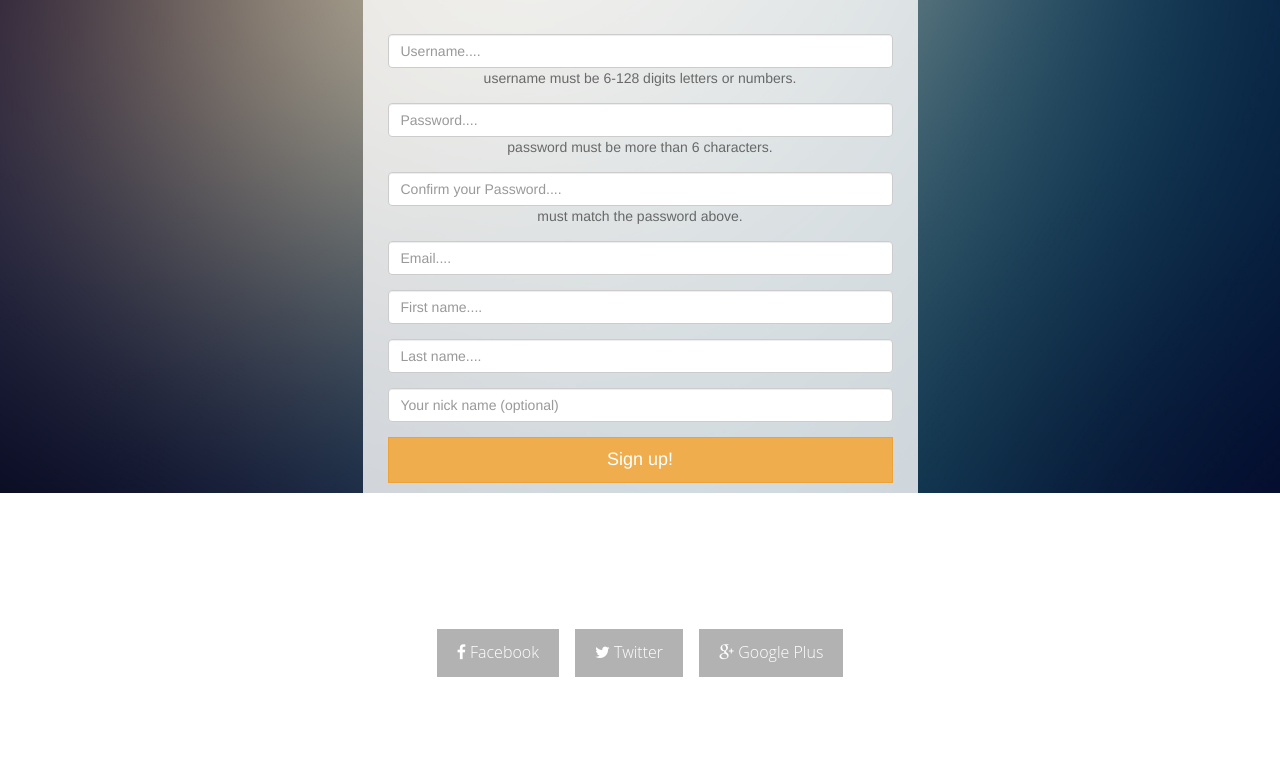
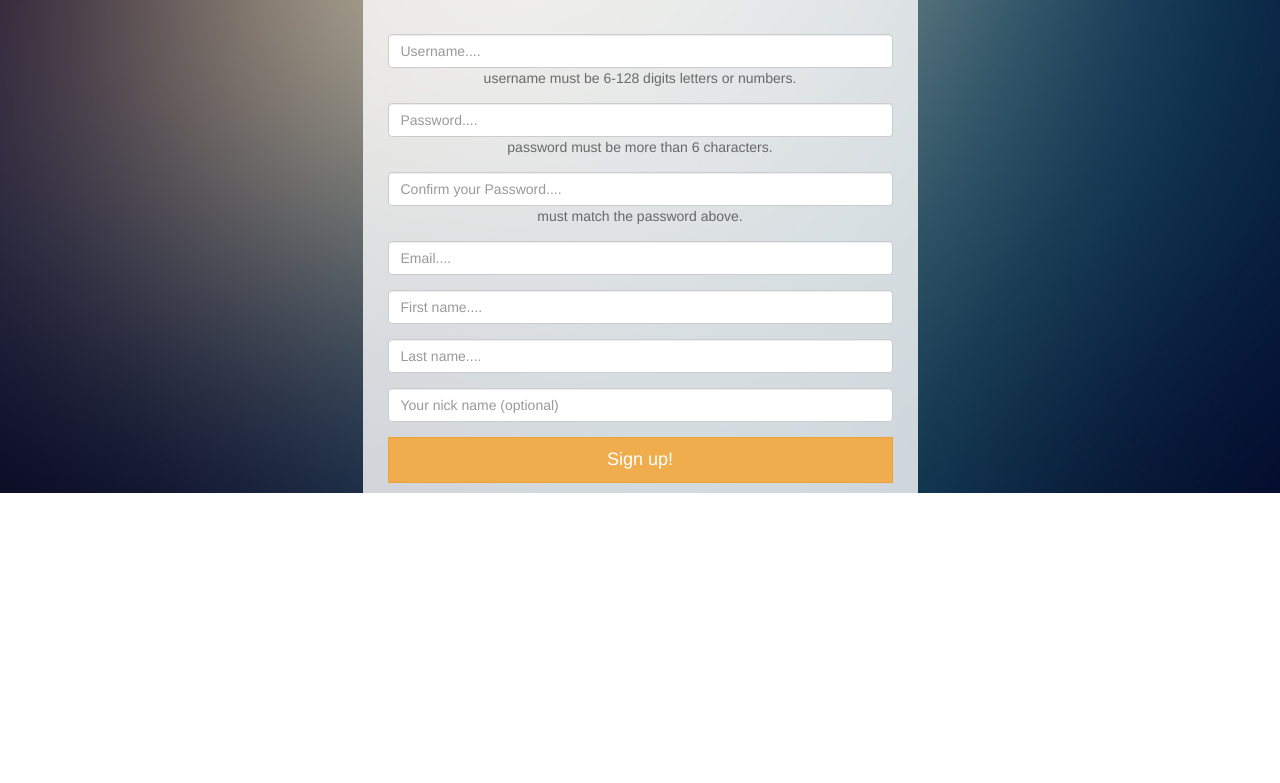
Before and after one commit to david-grey/BESTAT, a Django app: page /bestat/signup in a window 1280 px wide. Shown: the part 307-1090 px from the top of the page. After the commit the page ends 800 px from the top, so only its background shows below. Run offline with Django 3.2, Linux system fonts and the light colour scheme; parts of the project's set-up code (start-up, migrations or seed data) failed here and were passed over; some libraries are stand-ins or nearby versions.

Commit message:
liuzq:refactor

```diff
--- a/src/bestat/templates/homepage.html
+++ b/src/bestat/templates/homepage.html
@@ -13,7 +13,7 @@
 
                 <div class="sec-title text-center wow animated fadeInDown">
                     <h2>Choose City</h2>
-                    <h4>When you are travelling or moving to a new city, the first question must be "where should I stay?" <br> The answer is at BestAt, we use big data to find the best neighborhood for you. <br> Find the best match by one click!</h4>
+                    <h4 style="font-size: 20px">We use big data to find the best neighborhood for you to live. <br><br> Find the best match by one click!</h4>
                 </div>
 
                 <div class="col-md-3 col-sm-6 col-xs-12 text-center wow animated zoomIn">
--- a/src/bestat/templates/signup.html
+++ b/src/bestat/templates/signup.html
@@ -55,22 +55,6 @@
                         </div>
                     </div>
                 </div>
-                <div class="row">
-                    <div class="col-sm-6 col-sm-offset-3 social-login login-font">
-                        <h3>...or login with:</h3>
-                        <div class="social-login-buttons">
-                            <a class="btn btn-link" href="#">
-                                <i class="fa fa-facebook"></i> Facebook
-                            </a>
-                            <a class="btn btn-link" href="#">
-                                <i class="fa fa-twitter"></i> Twitter
-                            </a>
-                            <a class="btn btn-link" href="#">
-                                <i class="fa fa-google-plus"></i> Google Plus
-                            </a>
-                        </div>
-                    </div>
-                </div>
             </div>
         </div>
 
```
Also changed, not shown: src/bestat/templates/signin.html (+0 -16 lines).
